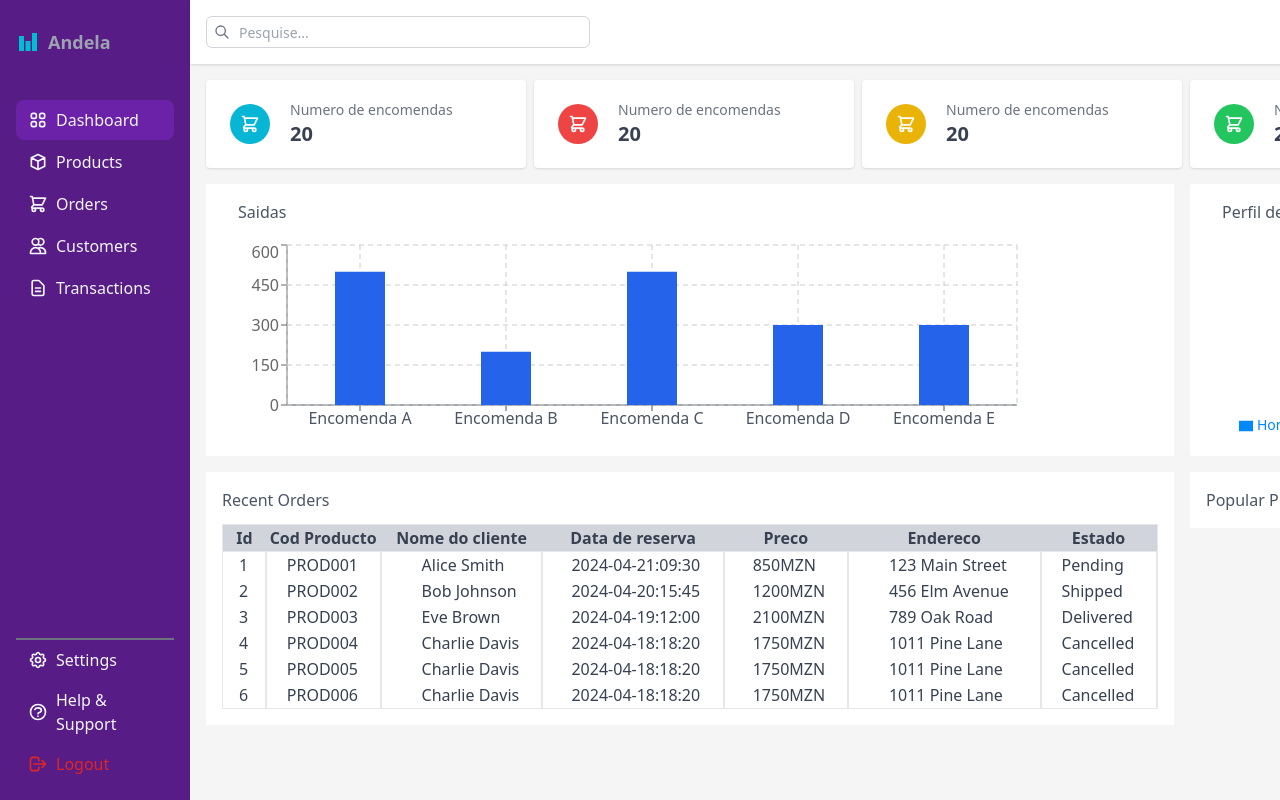
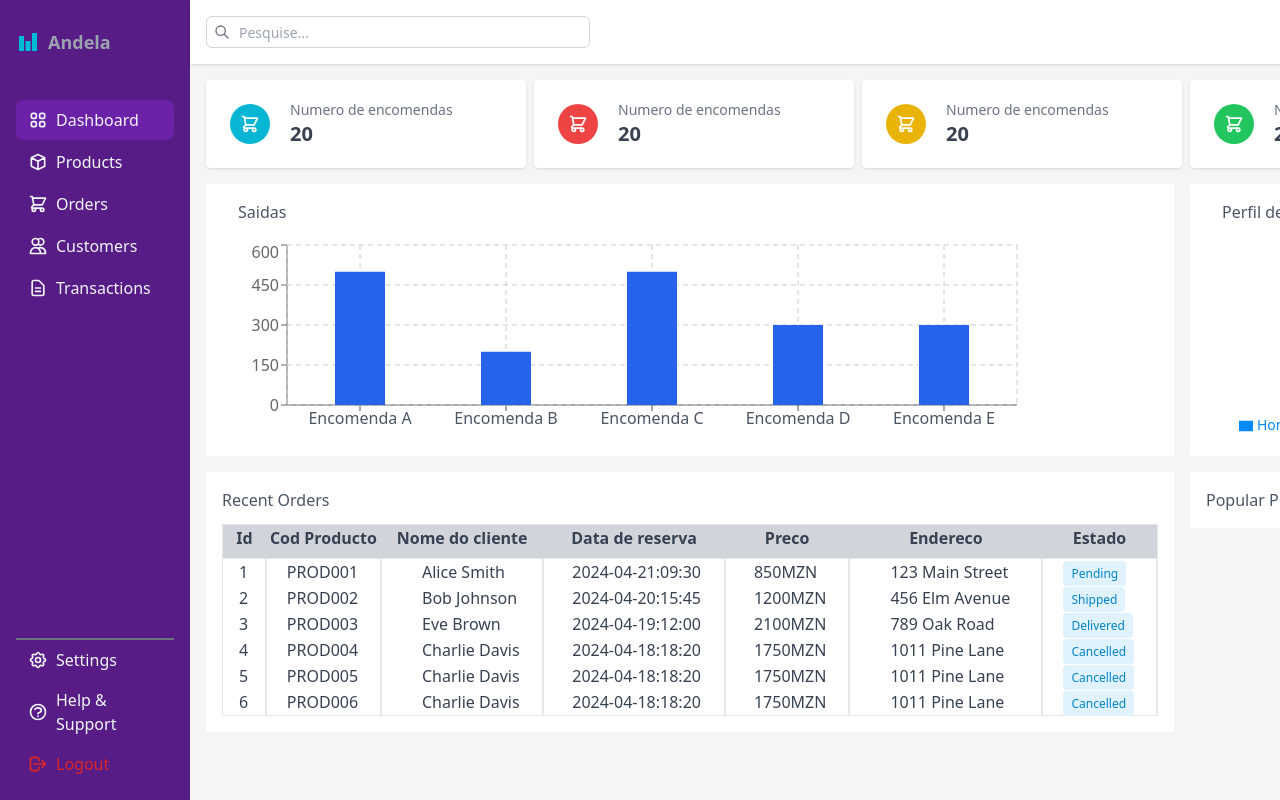
Before and after one commit to MatolaTheCoder/andela-sweet-gift, a React (Create React App) app: page / in a window 1280 px wide. Built offline with nearby package versions, Linux system fonts and the light colour scheme.

Commit message:
styling the order status

```diff
--- a/src/components/DashboardRecentOrders.jsx
+++ b/src/components/DashboardRecentOrders.jsx
@@ -68,13 +68,13 @@ function RecentOrders() {
           <table className=' w-full border text-gray-700'>
             <thead>
               <tr className='bg-gray-300 border'>
-                <th className=''>Id</th>
-                <th className=''>Cod Producto</th>
-                <th className=''>Nome do cliente</th>
-                <th className=''>Data de reserva</th>
-                <th className=''>Preco</th>
-                <th className=''>Endereco</th>
-                <th className=''>Estado</th>
+                <th className='pb-2'>Id</th>
+                <th className='pb-2'>Cod Producto</th>
+                <th className='pb-2'>Nome do cliente</th>
+                <th className='pb-2'>Data de reserva</th>
+                <th className='pb-2'>Preco</th>
+                <th className='pb-2'>Endereco</th>
+                <th className='pb-2'>Estado</th>
               </tr>
             </thead>
             <tbody>
@@ -88,14 +88,14 @@ function RecentOrders() {
                 <td>{recentData.map((props)=>(<div className='pl-4'>{props.address}</div>))}</td>
               </tr> */}
               {recentData.map((order) => (
-                <tr className='' key={order.id}>
+                <tr className='pb-10' key={order.id}>
                   <td className='pl-4 pr-4 border-r-2 border-gray-200'><Link to={`/cliente/${order.id}`}>{order.id}</Link></td>
                   <td className='pl-5 pr-5 border-r-2 border-gray-200'>{order.productId}</td>
                   <td className='pl-10 pr-5 border-r-2 border-gray-200'> <Link to={`/cliente/${order.id}`}>{order.customerName}</Link></td>
                   <td className='pl-7 pr-5 border-r-2 border-gray-200'>{order.orderDate}</td>
                   <td className='pl-7 pr-5 border-r-2 border-gray-200'>{order.orderTotal}</td>
                   <td className='pl-10 pr-7 border-r-2 border-gray-200'>{order.address}</td>
-                  <td className='pl-5 pr-5 border-r-2 border-gray-200 ' >{order.orderStatus}</td>
+                  <td className='pl-5 pr-5 border-r-2 border-gray-200 ' > <span className='Capitalize py-1 px-2 rounded text-xs text-sky-600 bg-sky-100'>{order.orderStatus}</span></td>
                 </tr>
               ))}
             </tbody>
```
